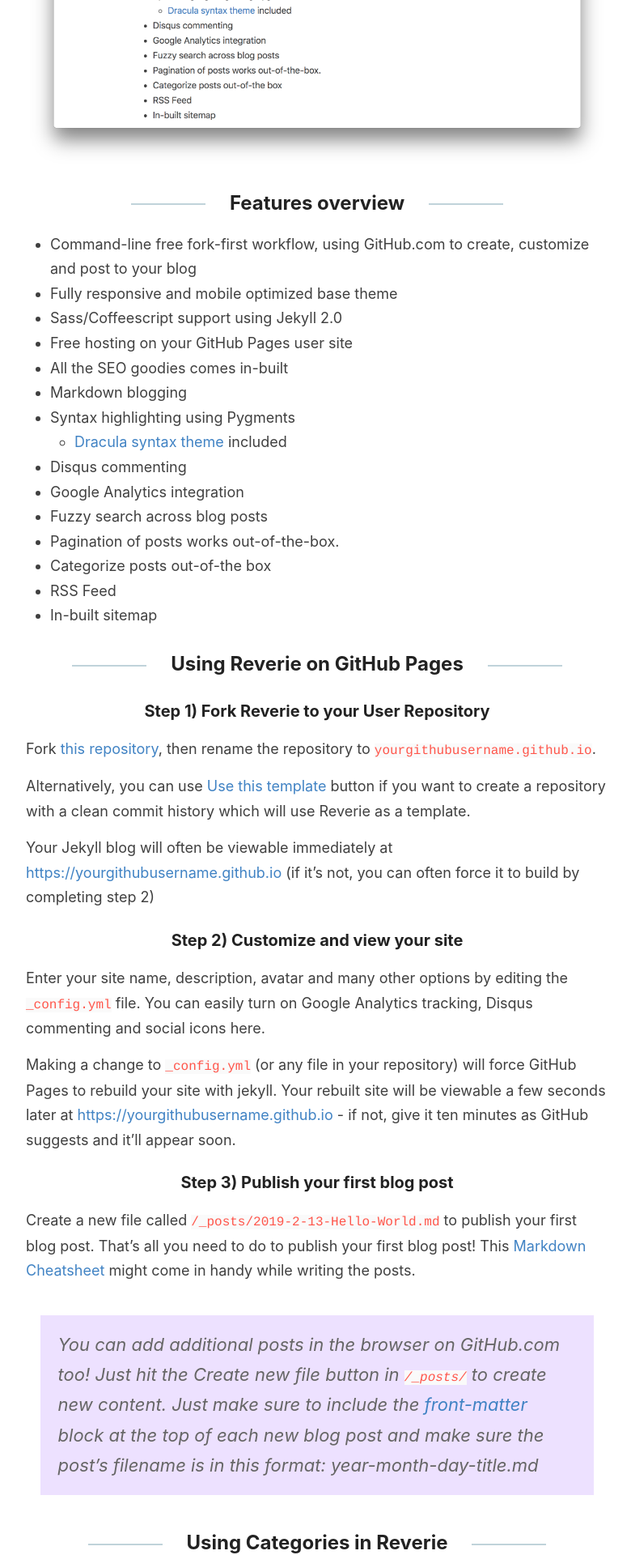
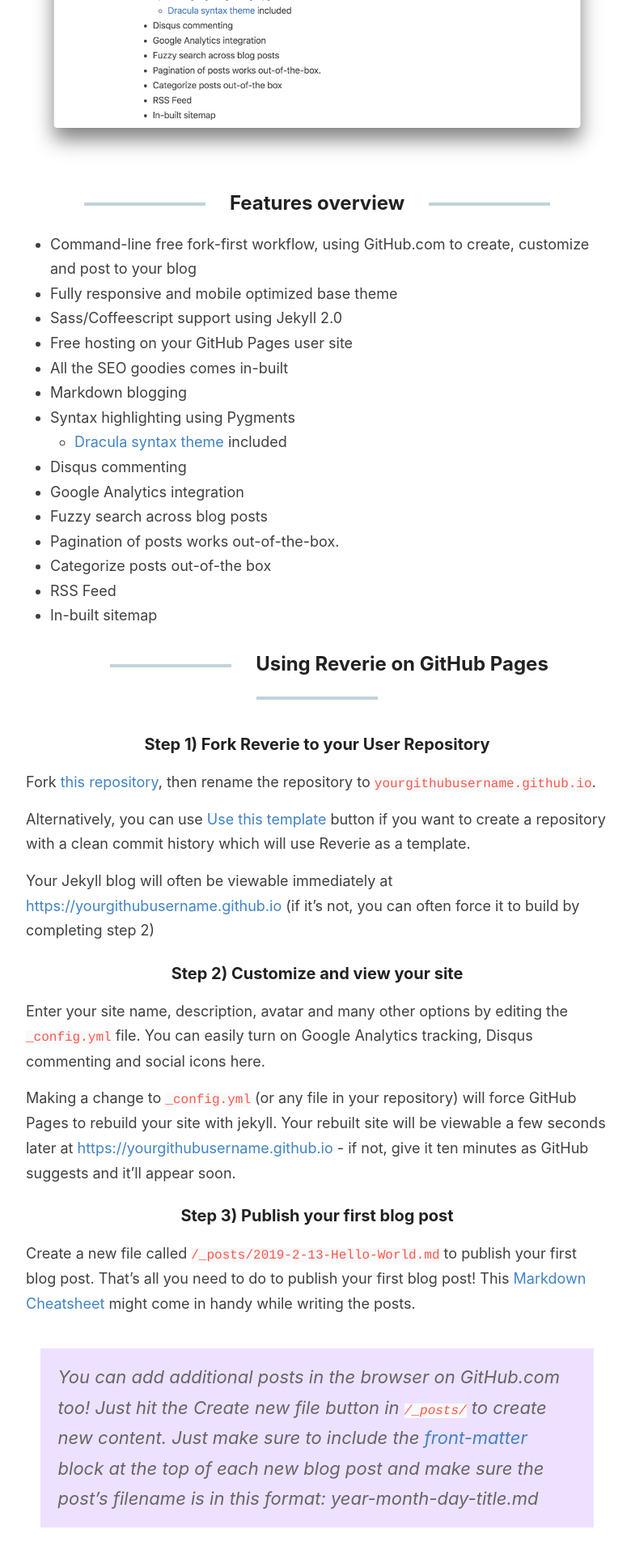
Before and after one commit to swagar/my-reverie, a Jekyll site: the page built from _posts/2019-02-13-introducing-reverie-jekyll-theme.md, in a window 1280 px wide. Shown: the part 1132-3052 px from the top of the page at 81% size, without its empty margins (248-1028 px from the left). Built offline with Jekyll 4.4.1, drawn with Linux system fonts in a browser that asks for light colours; comment, search, counter and statistics services are not loaded.

Commit message:
work on cv

```diff
--- a/assets/style.scss
+++ b/assets/style.scss
@@ -117,8 +117,8 @@
 	    content: "";
 	    display: inline-block;
 	    vertical-align: middle;
-	    width: 92px;
-	    height: 2px;
+	    width: 150px;
+	    height: 4px;
 	    background: rgb(192, 211, 218);
 	    margin: 0px 30px;
 	}
```
